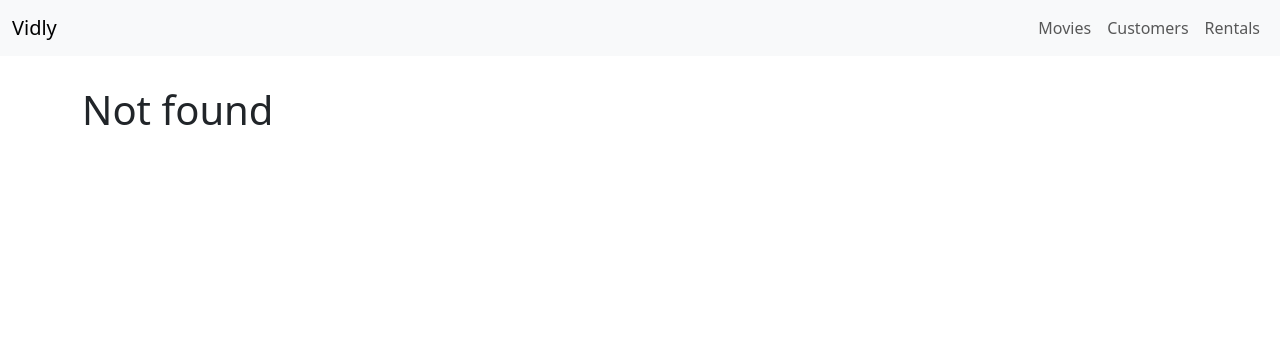
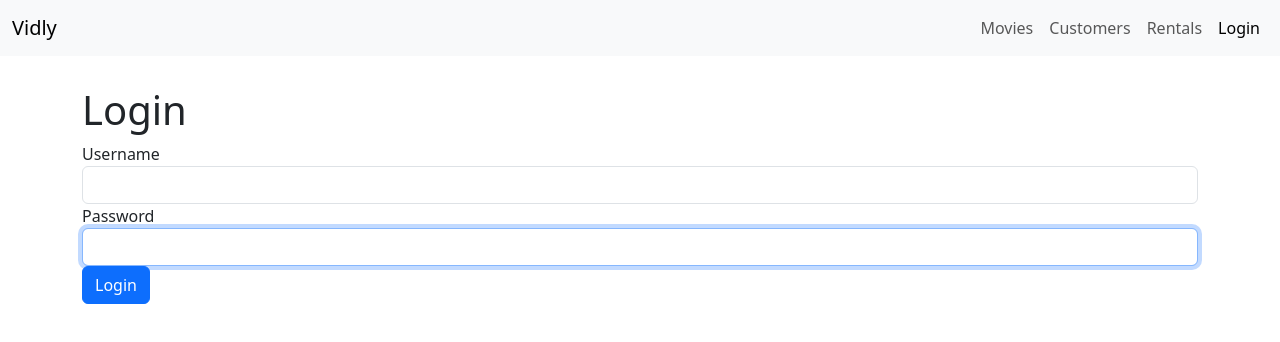
Before and after one commit to ola1180/vidly, a React (Create React App) app: page /login in a window 1280 px wide. Before the commit this address led to /not-found. Shown: the top 342 px of the page. Built offline with nearby package versions, Linux system fonts and the light colour scheme.

Commit message:
added login funcionality

```diff
--- a/package.json
+++ b/package.json
@@ -11,6 +11,7 @@
     "@testing-library/react": "^13.4.0",
     "@testing-library/user-event": "^13.5.0",
     "bootstrap": "^5.3.2",
+    "joi": "^17.12.1",
     "lodash": "^4.17.21",
     "prop-types": "^15.8.1",
     "react": "^18.2.0",
--- a/src/App.js
+++ b/src/App.js
@@ -6,6 +6,7 @@
 import { Route, Routes, Navigate } from 'react-router-dom';
 import NavBar from './components/navBar';
 import MovieForm from './components/movieForm';
+import LoginForm from './components/loginForm';
 
 
 
@@ -19,6 +20,7 @@
       <main className='container'>
 
         <Routes>
+          <Route path='login' element={<LoginForm />}></Route>
           <Route path='movies/:id' element={<MovieForm />}></Route>
           <Route path='movies' element={<Movies />}></Route>
           <Route path='customers' element={<Customers />}></Route>
@@ -26,8 +28,6 @@
           <Route path='not-found' element={<NotFound />}></Route>
           <Route path='/' element={<Navigate to='movies' replace />}></Route>
           <Route path='*' element={<Navigate to='not-found' />} />
-
-
         </Routes>
       </main >
     </>
--- /dev/null
+++ b/src/components/common/input.jsx
@@ -0,0 +1,21 @@
+import React from "react";
+
+const Input = ({ name, label, value, onChange, error }) => {
+  return (
+    <div className="form-group">
+      <label htmlFor={name}>{label}</label>
+      <input
+        value={value}
+        onChange={onChange}
+        autoFocus
+        id={name}
+        type="text"
+        className="form-control"
+        name={name}
+      />
+      {error && <div className="alert alert-danger">{error}</div>}
+    </div>
+  );
+};
+
+export default Input;
--- /dev/null
+++ b/src/components/loginForm.jsx
@@ -0,0 +1,80 @@
+import React, { Component } from "react";
+import Input from "./common/input";
+import Joi from "joi";
+
+class LoginForm extends Component {
+  state = {
+    account: { username: "", password: "" },
+    errors: {},
+  };
+
+  schema = Joi.object({
+    username: Joi.string().required().label("Username"),
+    password: Joi.string().required().label("Password"),
+  });
+
+  validate = () => {
+    const options = { abortEarly: false };
+    const errors = {};
+
+    const { error } = this.schema.validate(this.state.account, options);
+
+    if (!error) return null;
+
+    error.details.map((item) => (errors[item.path[0]] = item.message));
+    return errors;
+  };
+
+  handleSubmit = (e) => {
+    e.preventDefault();
+    const errors = this.validate();
+    this.setState({ errors });
+
+    if (errors) return;
+  };
+
+  validateProperty = ({ name, value }) => {
+    const obj = { [name]: value };
+    const schema = { [name]: this.schema[name] };
+    Joi.validate(obj, schema);
+  };
+
+  handleChange = ({ currentTarget: input }) => {
+    const errors = { ...this.state.errors };
+    const errorMessage = this.validateProperty(input);
+    if (errorMessage) errors[input.name] = errorMessage;
+    else delete errors[input.name];
+    const account = { ...this.state.account };
+    account[input.name] = input.value;
+    this.setState({ account, errors });
+  };
+
+  render() {
+    const { account, errors } = this.state;
+    return (
+      <div className="">
+        <h1>Login</h1>
+        <form onSubmit={this.handleSubmit}>
+          <Input
+            name="username"
+            value={account.username}
+            label={"Username"}
+            onChange={this.handleChange}
+            error={errors.username}
+          />
+          <Input
+            name="password"
+            value={account.password}
+            label={"Password"}
+            onChange={this.handleChange}
+            error={errors.password}
+          />
+
+          <button className="btn btn-primary">Login</button>
+        </form>
+      </div>
+    );
+  }
+}
+
+export default LoginForm;
--- a/src/components/navBar.jsx
+++ b/src/components/navBar.jsx
@@ -25,6 +25,11 @@
               Rentals
             </NavLink>
           </li>
+          <li className="nav-item">
+            <NavLink className="nav-link" to="login">
+              Login
+            </NavLink>
+          </li>
         </ul>
       </div>
     </nav>
```
Also changed, not shown: 1 other file (tests, documents, lock files or other folders).
